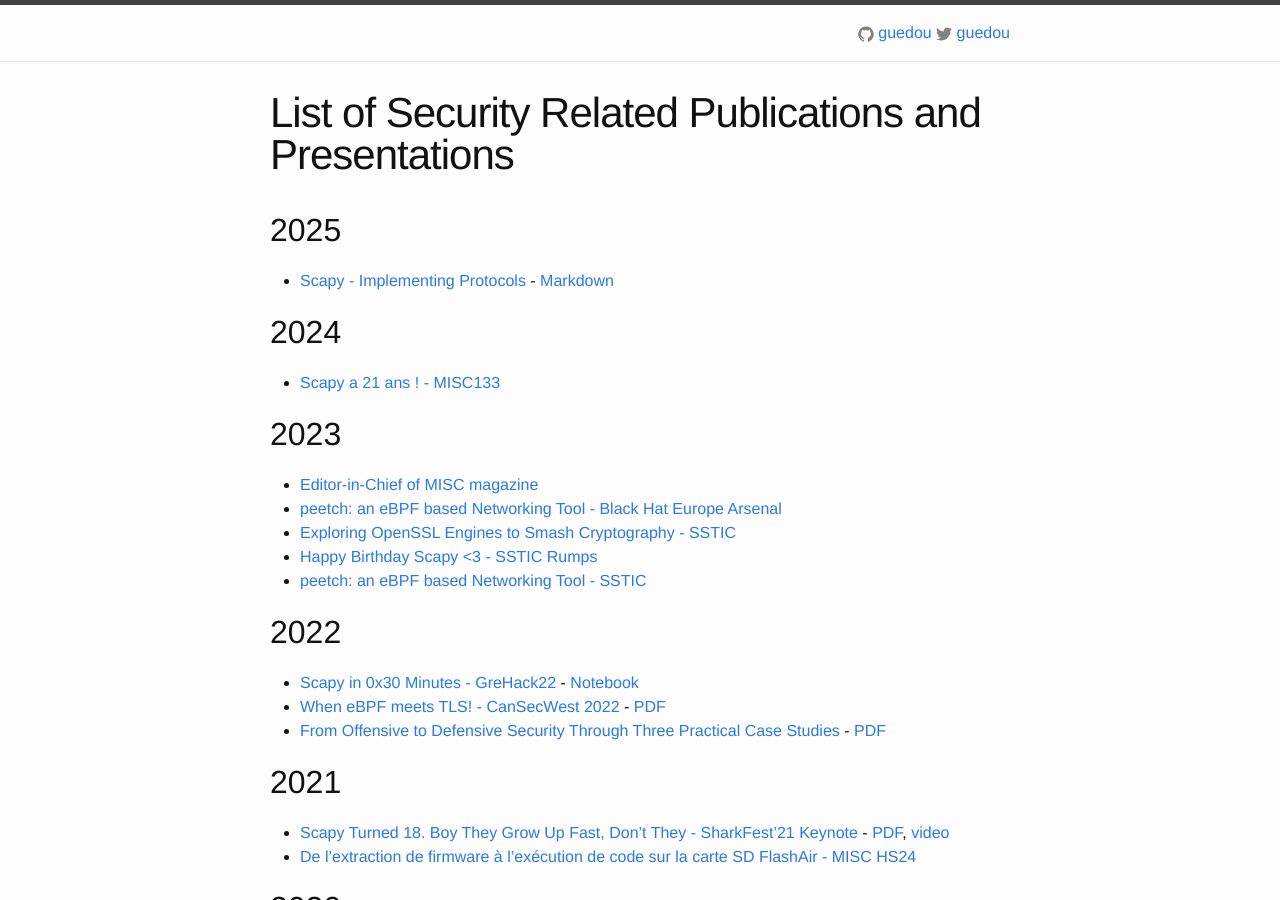
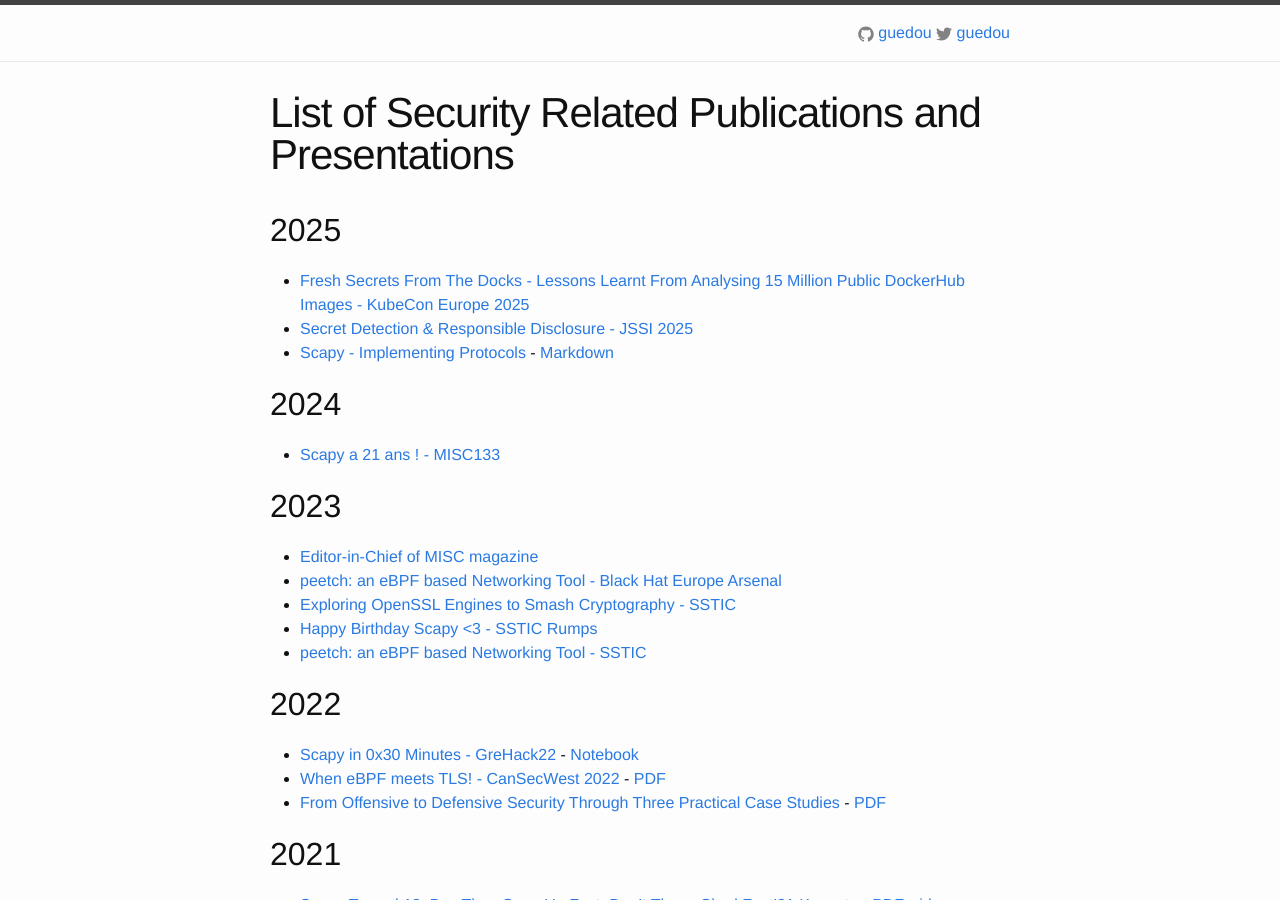
Before and after one commit to guedou/guedou.github.io, a Jekyll site: the page built from index.markdown, in a window 1280 px wide and 900 px high. Built offline with Jekyll 4.4.1, drawn with Linux system fonts in a browser that asks for light colours.

Commit message:
2025 talks

```diff
--- a/index.markdown
+++ b/index.markdown
@@ -5,6 +5,8 @@
 
 ## 2025
 
+- [Fresh Secrets From The Docks - Lessons Learnt From Analysing 15 Million Public DockerHub Images - KubeCon Europe 2025](talks/2025_KubeConEU/slides.pdf)
+- [Secret Detection & Responsible Disclosure - JSSI 2025](talks/2025_JSSI/slides.pdf)
 - [Scapy - Implementing Protocols](talks/2025_Scapy_Implementing_Protocols/slides.pdf) - [Markdown](talks/2025_Scapy_Implementing_Protocols/slides.md)
 
 ## 2024
```
Also changed, not shown: 2 other files.
